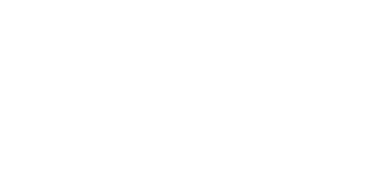
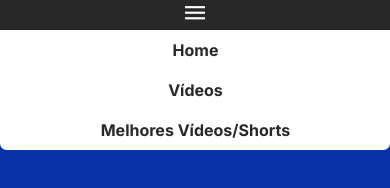
Before and after one commit to arthurferreira-dev/Meu-Site, a plain HTML site: page pages/nt-vs.html in a window 390 px wide. Drawn offline with nearby package versions, Linux system fonts and the light colour scheme.

Commit message:
add media query

```diff
--- /dev/null
+++ b/pages/css/media-query-nt-vs.css
@@ -0,0 +1,15 @@
+
+@media screen and (min-width: 775px) {
+    i#menu-burger {
+    display: none;
+    }
+
+    menu > ul > li {
+        display: inline-block;
+    }
+
+    menu {
+        display: block;
+        text-align: center;
+    }
+}
--- a/pages/css/nt-vs.css
+++ b/pages/css/nt-vs.css
@@ -1 +1,75 @@
 @charset "UTF-8";
+
+@import url('https://fonts.googleapis.com/css2?family=Inter:ital,opsz,wght@0,14..32,100..900;1,14..32,100..900&display=swap'); /*Inter*/
+
+@import url('https://fonts.googleapis.com/css2?family=Roboto:ital,wght@0,100..900;1,100..900&display=swap'); /*Roboto*/
+
+:root {
+    --inter: 'Inter', Arial, Helvetica, sans-serif;
+    --roboto: 'Roboto', Arial, Helvetica, sans-serif;
+    --chopin: 'Chopin', Verdana, Arial, sans-serif;
+
+    --dark-gray: #282828;
+}
+
+* {
+    margin: 0px;
+    padding: 0px;
+}
+
+body {
+    font-family: var(--inter);
+    background-color:#0A31A6;
+    background-attachment: fixed;
+    background-size: cover;
+}
+
+menu {
+    display: block;
+    background-color: #fff;
+    border-bottom-right-radius: 6.5px;
+    border-bottom-left-radius: 6.5px;
+    padding-left: 1px;
+    width: 1103.150;
+    height: 39.282;
+    margin: 0px;
+}
+
+i#menu-burger {
+    background-color: #fff;
+    color: #000;
+    padding-bottom: 3px;
+    border-radius: 0px;
+    font-size: 1.66em;
+    width: 100%;
+    text-align: center;
+    transition-duration: 0.46s;
+}
+
+i#menu-burger:hover {
+    background-color: var(--dark-gray);
+    color: #fff;
+}
+
+menu > ul > li > a {
+    display: block;
+    padding: 10px;
+    text-align: center;
+    color: var(--dark-gray);
+    font-weight: 700;
+    transition: all 0.38s;
+}
+
+menu > ul > li > a:hover {
+    background-color: var(--dark-gray);
+    color: #fff;
+}
+
+
+a {
+    text-decoration: none;
+}
+
+ul, ol {
+    list-style-type: none;
+}
--- a/pages/nt-vs.html
+++ b/pages/nt-vs.html
@@ -6,9 +6,21 @@
     <title>Multhingss - Notas de Versões</title>
     <link rel="shortcut icon" href="../favicon/favicon.ico" type="image/x-icon">
     <link rel="stylesheet" href="css/nt-vs.css">
+    <link rel="stylesheet" href="css/media-query-nt-vs.css">
     <link rel="stylesheet" href="https://fonts.googleapis.com/css2?family=Material+Symbols+Outlined:opsz,wght,FILL,GRAD@20..48,100..700,0..1,-50..200&icon_names=menu" />
 </head>
-<body>
-
+<body onresize="Tamanho()">
+    <header>
+        <h1 id="title"></h1>
+        <i class="material-symbols-outlined" id="menu-burger" onclick="cliqueMenu()">menu</i>
+        <menu id="itens">
+            <ul>
+                <li><a href="../index.html">Home</a></li>
+                <li><a href="#">Vídeos</a></li>
+                <li><a href="#">Melhores Vídeos/Shorts</a></li>
+            </ul>
+        </menu>
+    </header>
 </body>
+<script src="../js/script.js"></script>
 </html>
```
Also changed, not shown: index.html (+1 -1 lines).
